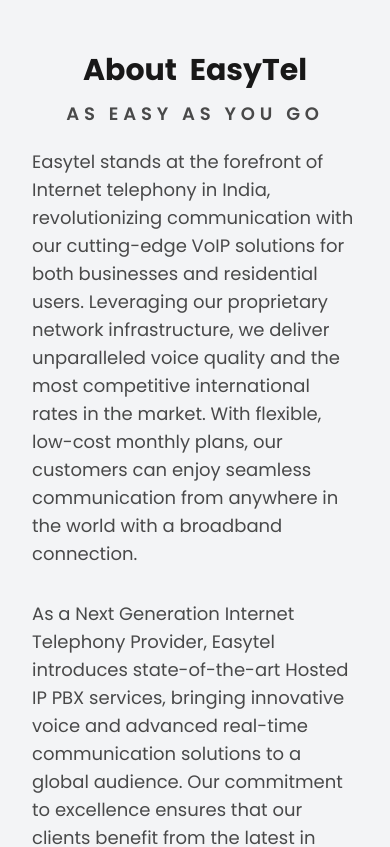
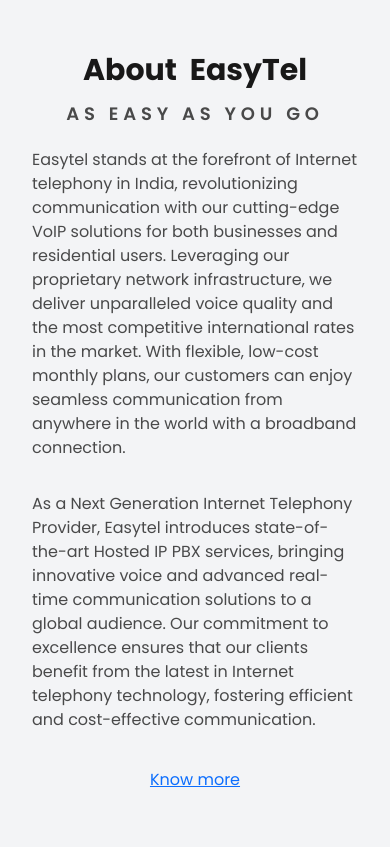
Before and after one commit to kameshravada/easytel, a React (Vite) app: page / in a window 390 px wide. Shown: the part 2220-3067 px from the top of the page. Built offline with nearby package versions, Linux system fonts and the light colour scheme.

Commit message:
developed services section and about company section

```diff
--- a/src/HomeComponents/AboutEasytel.jsx
+++ b/src/HomeComponents/AboutEasytel.jsx
@@ -11,7 +11,7 @@ const AboutEasytel = () => {
         <div className="text-black/70 font-[Poppins] text-lg sm:text-xl lg:text-2xl text-center tracking-[0.3rem] lg:tracking-[0.8rem] flex justify-center font-semibold">
           AS EASY AS YOU GO
         </div>
-        <div className="text-black/70 font-[Poppins] text-lg text-start md:text-justify flex flex-col items-center gap-8 px-2 py-5 sm:p-10  ">
+        <div className="text-black/70 font-[Poppins] md:text-lg text-start md:text-justify flex flex-col items-center gap-8 px-2 py-5 sm:p-10  ">
           <p>
             Easytel stands at the forefront of Internet telephony in India,
             revolutionizing communication with our cutting-edge VoIP solutions
```
